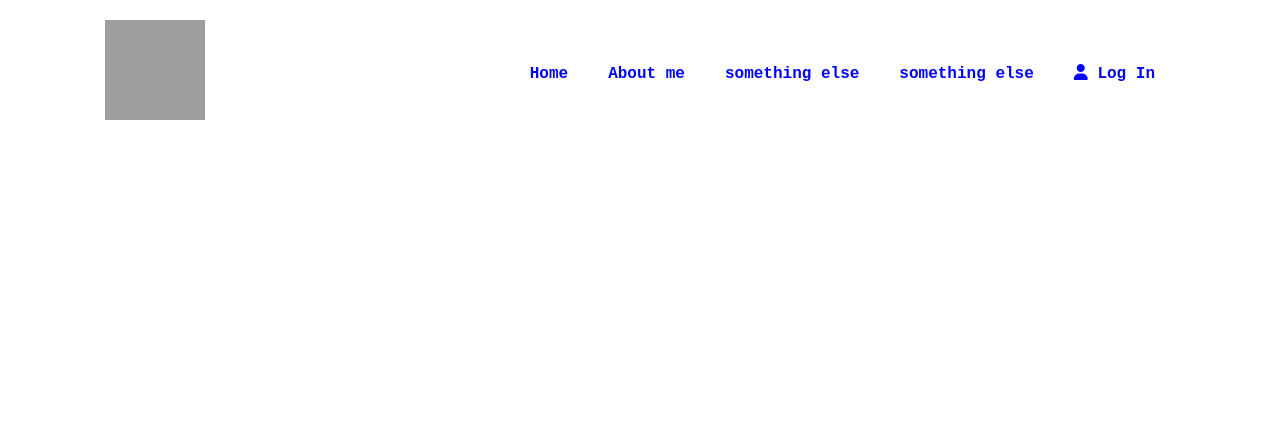
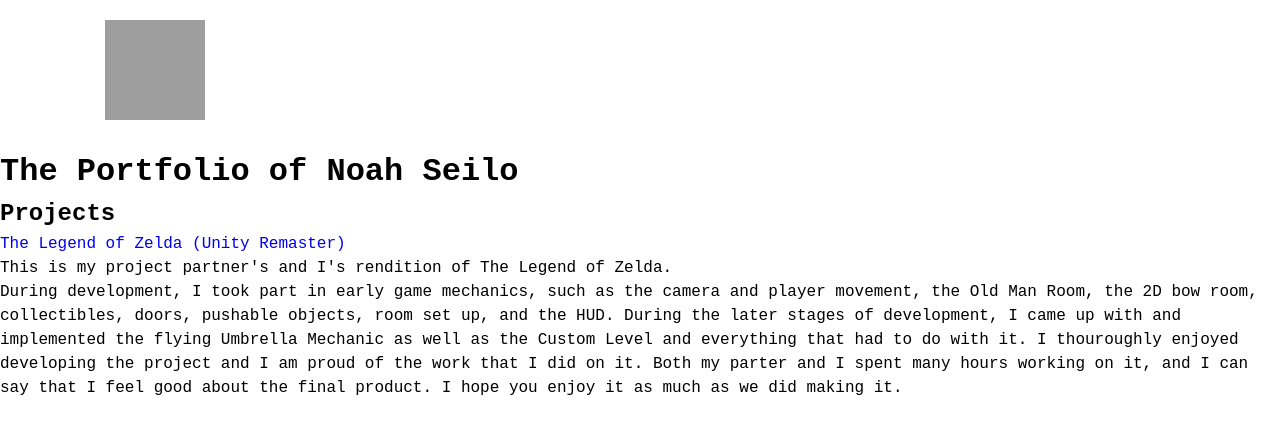
Before and after one commit to LoopMagician/portfolio-website, a plain HTML site: page index.html in a window 1280 px wide. Drawn offline with Linux system fonts and the light colour scheme; grey boxes are pictures that could not be loaded.

Commit message:
updates for 494

```diff
--- a/index.html
+++ b/index.html
@@ -20,7 +20,7 @@
                 </a>
             </div>
 
-            <div class="main-menu">
+            <!-- <div class="main-menu">
                 <ul>
                     <li>
                         <a href="index.html">Home</a>
@@ -40,9 +40,34 @@
                         </a>
                     </li>
                 </ul>
-            </div>
+            </div> -->
         </div>
     </nav>
+
+    <html>
+
+<!-- TODO: Replace Mr. Miyamoto's name with yours -->
+<h1>The Portfolio of Noah Seilo</h1>
+
+<h2>Projects</h2>
+
+<!-- TODO: Erase one of these two. Replace the 'href' link below with a link to your WebGL build page. -->
+<ul>
+<li><a href="https://cdn.destructoid.com//ul/317824-zelda%20memes.jpg">The Legend of Zelda (Unity Remaster)</a></li>
+</ul>
+<p>This is my project partner's and I's rendition of The Legend of Zelda.</p>
+<p>During development, I took part in early game mechanics, such as the camera and player
+    movement, the Old Man Room, the 2D bow room, collectibles, doors, pushable objects,
+    room set up, and the HUD. During the later stages of development, I came up with and
+    implemented the flying Umbrella Mechanic as well as the Custom Level and everything
+    that had to do with it.
+
+    I thouroughly enjoyed developing the project and I am proud of the work that I did on it.
+    Both my parter and I spent many hours working on it, and I can say that I feel good about
+    the final product. I hope you enjoy it as much as we did making it.
+</p>
+<!-- TIP: Rename this file "index.html", and it will become the default landing page whenever someone navigates their browser to your domain. -->
+</html>
 
     <script src="js/Noah-website-build.js"></script>
 </body>
```
